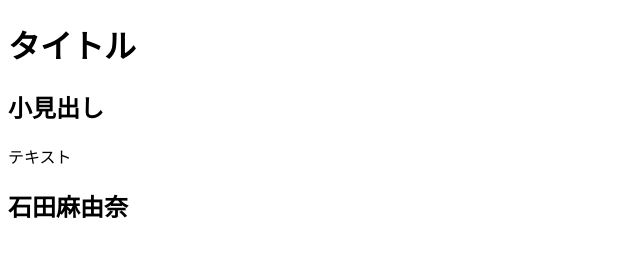
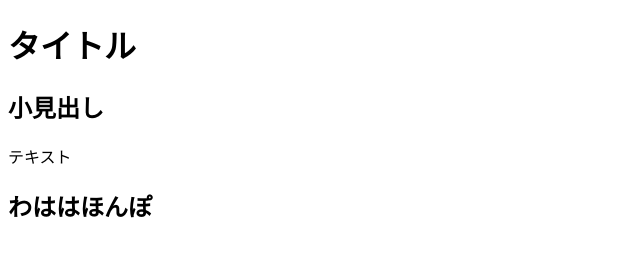
Before and after one commit to shungenie/test_for_rookie_hackathon, a plain HTML site: page index.html in a window 1280 px wide. Shown: the full height of the page, 0-640 px from the left. Drawn offline with Linux system fonts and the light colour scheme.

Commit message:
ワハハ本舗に変更お

```diff
--- a/index.html
+++ b/index.html
@@ -16,7 +16,7 @@
     </section>
     <p>テキスト</p>
     <section>
-      <h2>石田麻由奈</h2>
+      <h2>わははほんぽ</h2>
     </section>
   </main>
 </body>
```
